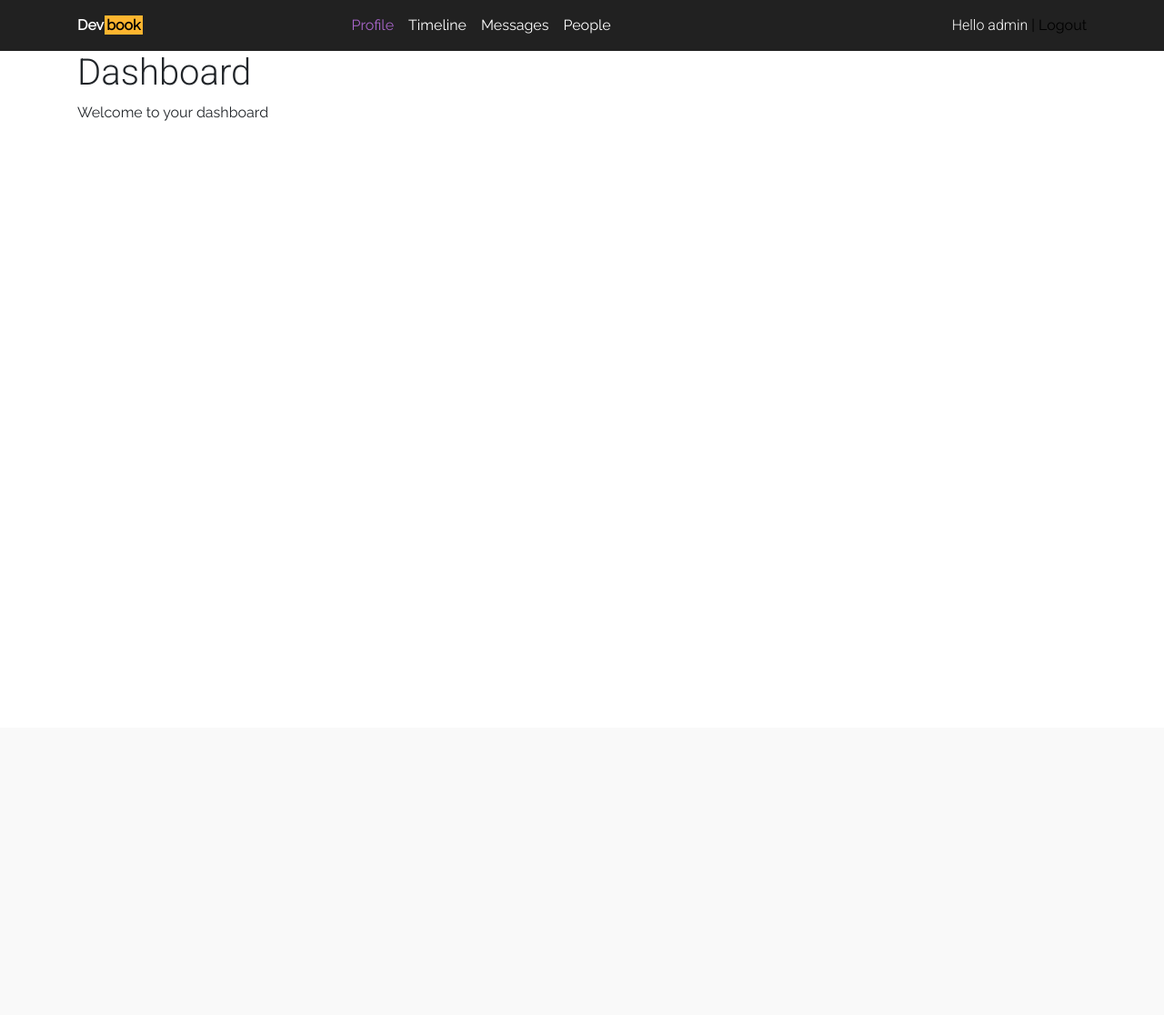
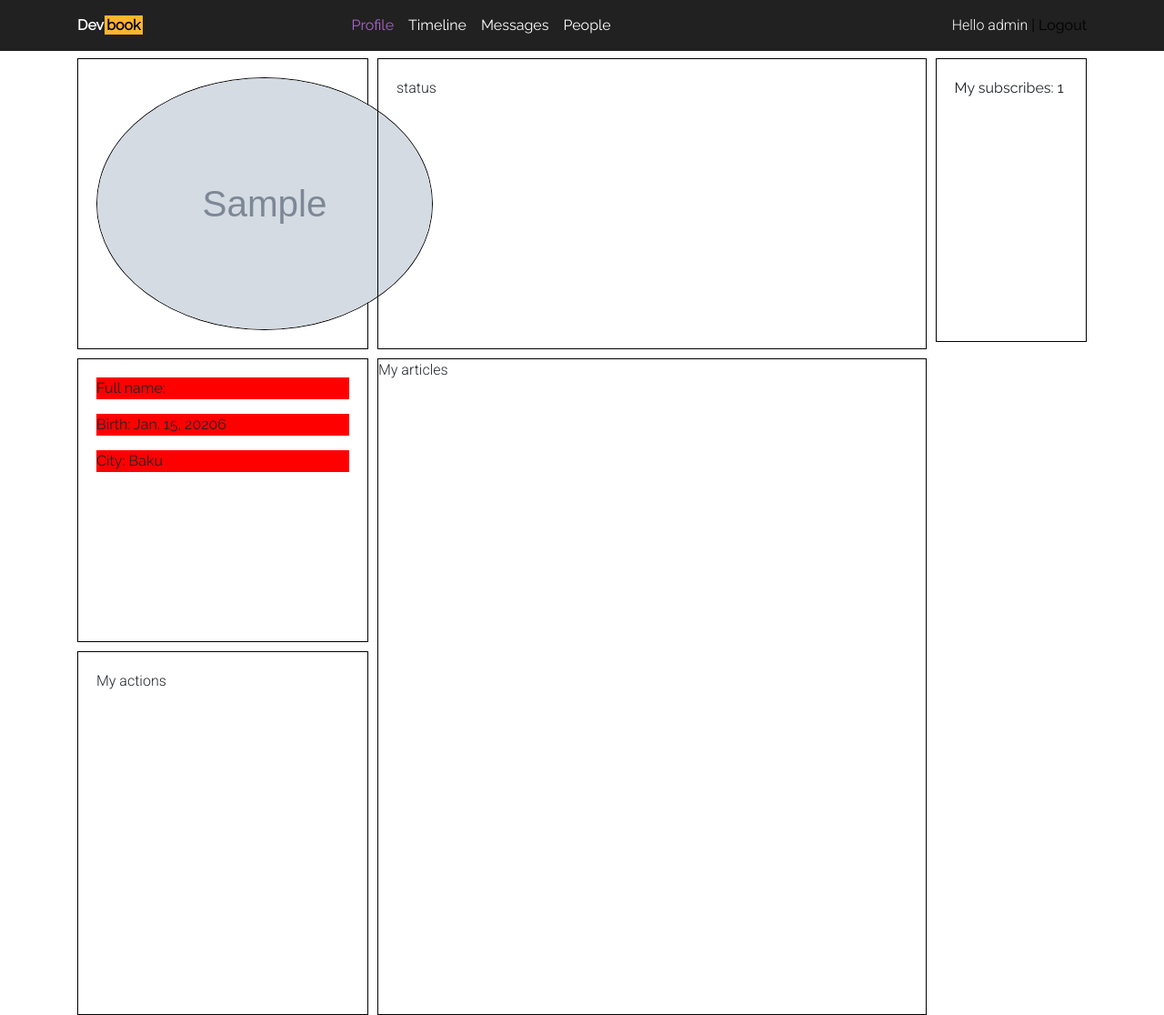
Before and after one commit to ImranRahimov1995/SocialNetwork, a Django app: page / in a window 1280 px wide. Shown: the whole page at 91% size. Before the commit the page ends 133 px from the top, so only its background shows below. Run offline with Django 3.2, Linux system fonts and the light colour scheme; a user stored in the database is signed in; tables that the repository leaves empty hold one stand-in row (values such as "Sample post"); grey boxes marked "Sample" are stand-in pictures; some libraries are stand-ins or nearby versions.

Commit message:
Frontend:add grid layout profile page

```diff
--- a/project/account/static/css/styles.css
+++ b/project/account/static/css/styles.css
@@ -103,3 +103,63 @@ label {
     padding: 2%;
     box-shadow: 15px 30px 20px  rgb(163, 163, 162);
 }
+
+
+/* grid */
+
+.ad{
+    display: grid;
+    grid-template-areas:
+      "avatar status subscribe"
+      "info articles subscribe"
+      "actions articles subscribe"
+      "actions articles subscribe";
+    grid-template-rows: 40vh 1fr 60px;
+    grid-template-columns: 40vh 1fr 15%;
+    grid-gap: 10px;
+    height: 100vh;
+    margin: 0;
+    margin-left: 5%;
+    margin-top: 1vh;
+
+}
+
+#avatar, #status, #subscribe, #info, #actions,#articles {
+    padding: 20px;
+    border: 1px solid black;
+}
+
+#avatar {
+    grid-area: avatar;
+    display: flex;
+}
+#jpg_avatar{
+    border: 1px solid black;
+    border-radius: 50%;
+}
+#status {
+    grid-area: status;
+}
+#subscribe {
+    grid-area: subscribe;
+    height: 39vh;
+    /* align-self: flex-start; */
+
+}
+#info {
+    grid-area: info;
+    height: 39vh;
+}
+#info p{
+    background: red;
+}
+#actions {
+    grid-area: actions;
+    height: 50vh;
+
+}
+#articles {
+    grid-area: articles;
+    padding: 0%;
+}
+/* end grid */
--- a/project/account/templates/dashboard.html
+++ b/project/account/templates/dashboard.html
@@ -5,8 +5,25 @@
 
 
 {% block content %}
-    <div>
-    <h1>Dashboard</h1>
-    <p>Welcome to your dashboard</p>
-    </div>
+        <div class="item_1" id="avatar">
+            <img src="{{profile.photo.url}}" id="jpg_avatar" alt="">
+        </div>
+        <div class="item_4" id="info">
+            {% with request.user as user  %}
+            <p>Full name: {{user.first_name}} {{user.last_name}} </p>
+            <p>Birth: {{profile.date_of_birth}}6</p>
+            <p>City: Baku</p>
+            {% endwith %}
+        </div>
+
+        <div class="item_2" id="status">status</div>
+        <div class="item_3" id="subscribe">
+            <p>My subscribes: 1</p>
+        </div>
+        <div class="item_5" id="actions">My actions</div>
+        <div class="item_6" id="articles">My articles</div>
 {% endblock content %}
+
+{%block js%}
+$('.main-container').addClass('ad');
+{%endblock js%}
--- a/project/account/views.py
+++ b/project/account/views.py
@@ -7,7 +7,8 @@ from django.contrib import messages
 
 @login_required
 def dashboard(request):
-    return render(request,'dashboard.html',{'section':'dashboard',})
+    profile = Profile.objects.get(user=request.user)
+    return render(request,'dashboard.html',{'section':'dashboard','profile':profile})
 
 
 def register(request):
```
